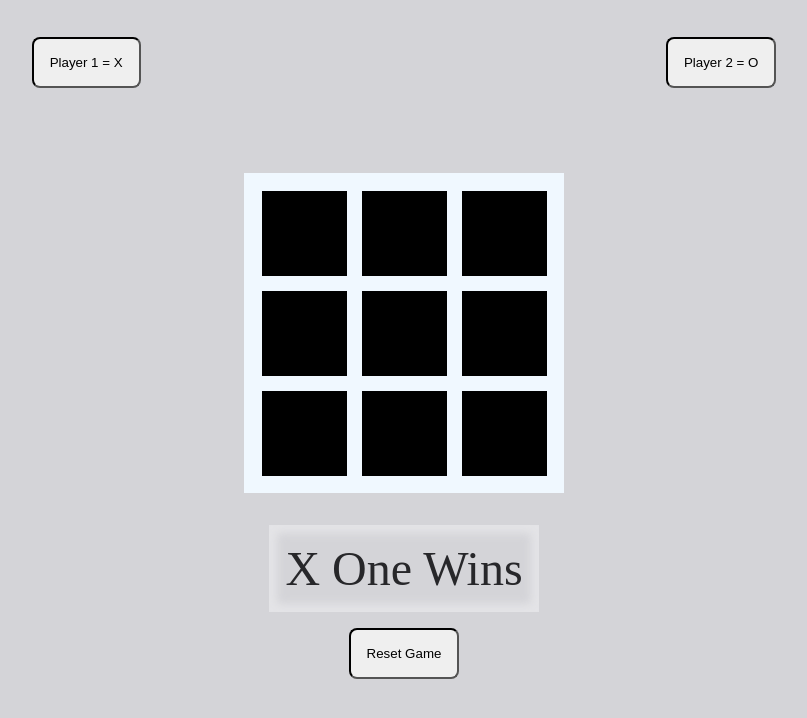
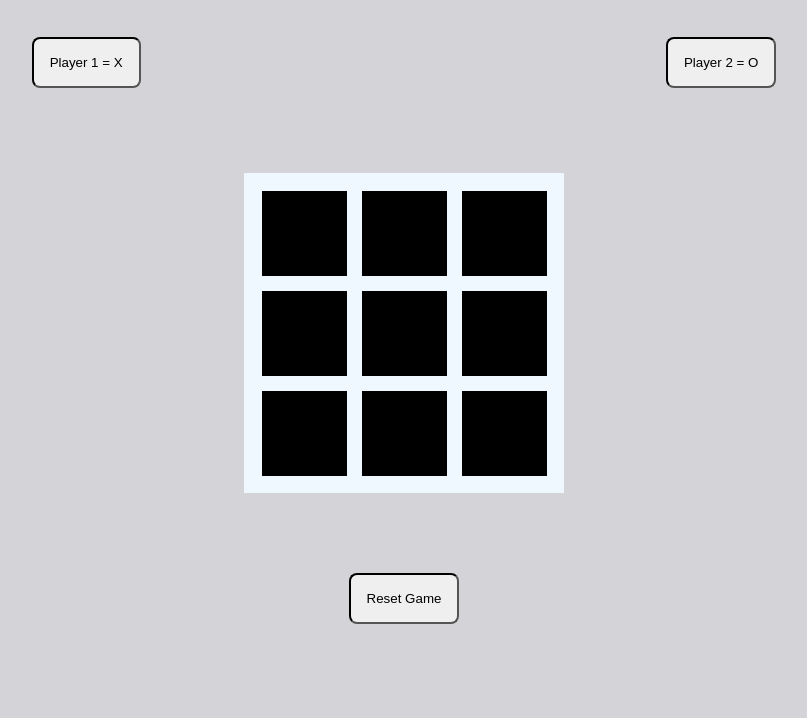
Before and after one commit to hduger/tic-tac-toe, a plain HTML site: page index.html in a window 1280 px wide. Shown: the whole page, without its empty margins (236-1043 px from the left). Drawn offline with Linux system fonts and the light colour scheme.

Commit message:
Fixed mistake

```diff
--- a/index.html
+++ b/index.html
@@ -28,7 +28,7 @@
             </div>
         </div>
         <div class="win-contain">
-            <div class="win-message">X One Wins</div>
+            <div class="win-message"></div>
         </div>
 
         <div class="reset-con">
--- a/style.css
+++ b/style.css
@@ -102,5 +102,5 @@ body {
     margin-top: 2rem;
     padding: 1rem;
     /* box-shadow: 0 0 8px 8px var(--mark-color); */
-    box-shadow: inset 0 0 8px 8px var(--mark-color);
+    /* box-shadow: inset 0 0 8px 8px var(--mark-color); */
 }
```
